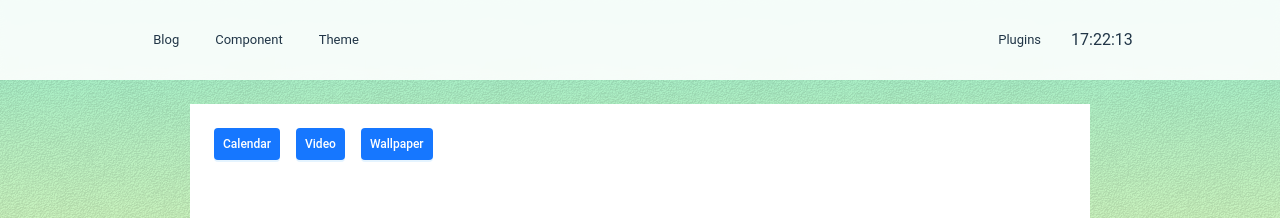
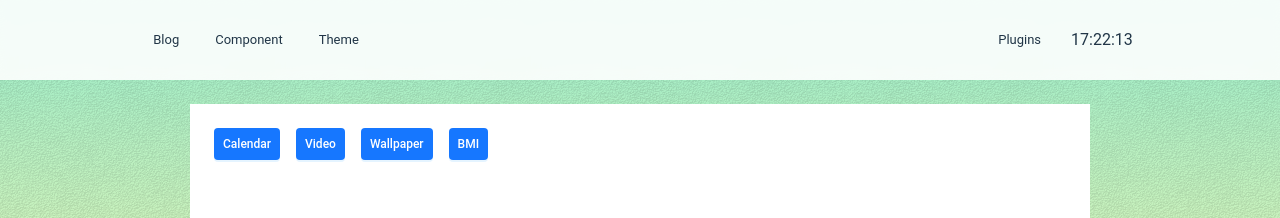
Before and after one commit to forzys/blog, a React (Vite) app: page /plugins in a window 1280 px wide. Shown: the top 218 px of the page. Built offline with nearby package versions, Linux system fonts and the light colour scheme.

Commit message:
add bmi in plugins

```diff
--- a/src/pages/plugins/index.tsx
+++ b/src/pages/plugins/index.tsx
@@ -23,6 +23,7 @@ export default memo((props)=>{
                         { title: 'Calendar', key: 'calendar' },
                         { title: 'Video', key: 'video' },
                         { title: 'Wallpaper', key: 'wallpaper' },
+                        { title: 'BMI', key: 'bmi' },
                     ].map((item) => {
                         return  <Button type="primary" onClick={onChange.bind(null,item)}>{item.title}</Button>
 
```
